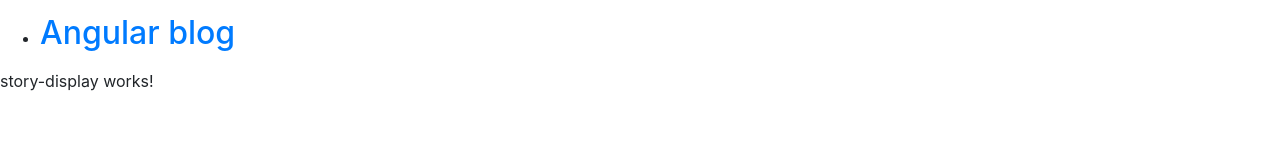
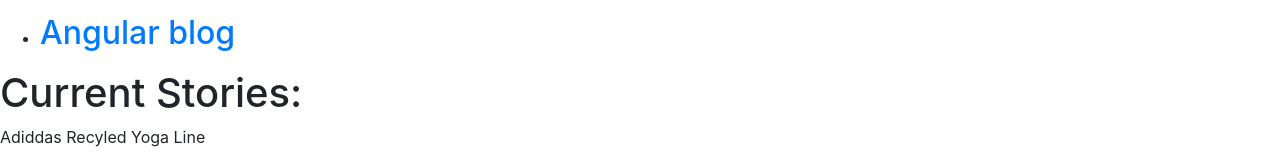
Before and after one commit to dlewiski/envy-angular, an Angular app: page / in a window 1280 px wide. Shown: the part 791-952 px from the top of the page. Before the commit the page ends 900 px from the top, so only its background shows below. Built offline with nearby package versions, Linux system fonts and the light colour scheme.

Commit message:
add story to list in root app and then desiplay it through the story list component

```diff
--- a/src/app/app.component.html
+++ b/src/app/app.component.html
@@ -20,4 +20,4 @@
   </li>
 </ul>
 
-<app-story-display></app-story-display>
+<app-story-display [childStoryList]="stories"></app-story-display>
--- a/src/app/app.component.ts
+++ b/src/app/app.component.ts
@@ -1,4 +1,5 @@
 import { Component } from '@angular/core';
+import { GreenStory } from './models/greenStory.model'
 
 @Component({
   selector: 'app-root',
@@ -7,4 +8,8 @@
 })
 export class AppComponent {
   title = 'ENVY';
+
+  stories: GreenStory[] = [
+  new GreenStory('Adiddas Recyled Yoga Line', 'clothing', 'http://www.greenmatters.com/news/2018/03/29/Z1yaU1T/adidas-yoga')
+];
 }
--- a/src/app/story-display/story-display.component.html
+++ b/src/app/story-display/story-display.component.html
@@ -1,3 +1,4 @@
-<p>
-  story-display works!
-</p>
+<h1>Current Stories:</h1>
+<div *ngFor="let currentStory of childStoryList">
+  <p>{{currentStory.title}}</p>
+</div>
--- a/src/app/story-display/story-display.component.ts
+++ b/src/app/story-display/story-display.component.ts
@@ -1,11 +1,13 @@
-import { Component, OnInit } from '@angular/core';
-import { GreenStory } from '../models/greenStory.model'
+import { Component, OnInit, Input } from '@angular/core';
+import { GreenStory } from '../models/greenStory.model';
+
 @Component({
   selector: 'app-story-display',
   templateUrl: './story-display.component.html',
   styleUrls: ['./story-display.component.css']
 })
 export class StoryDisplayComponent implements OnInit {
+  @Input() childStoryList: GreenStory[];
 
   constructor() { }
 
```
